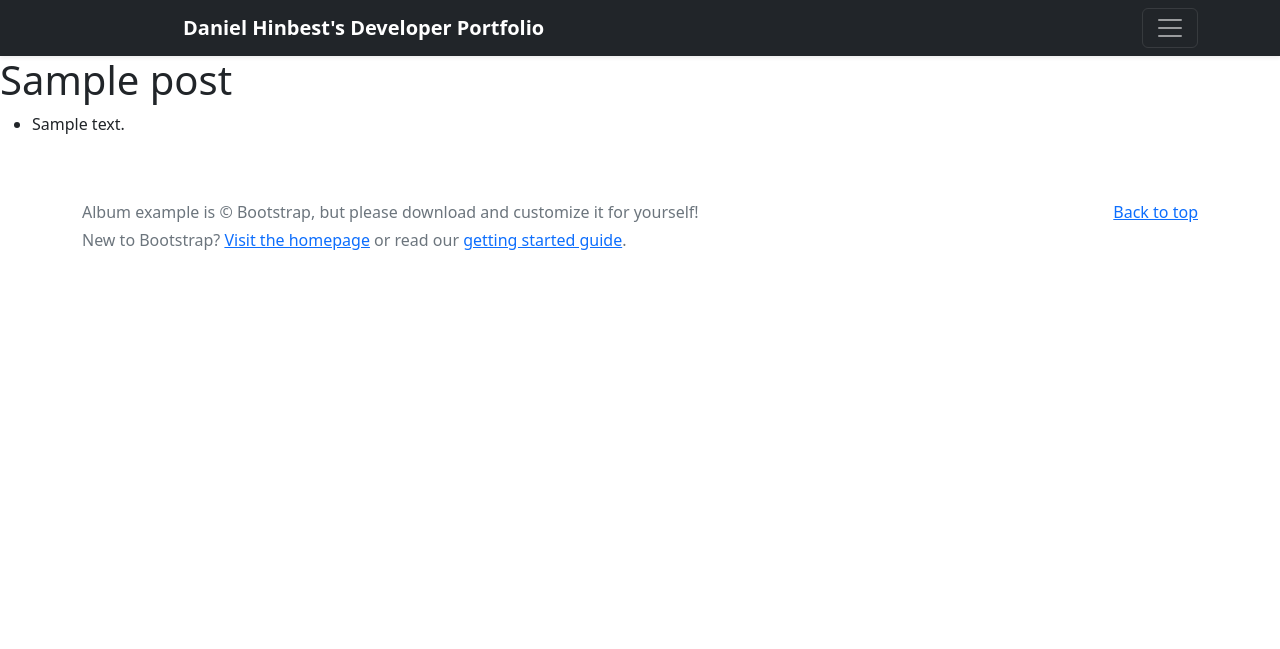
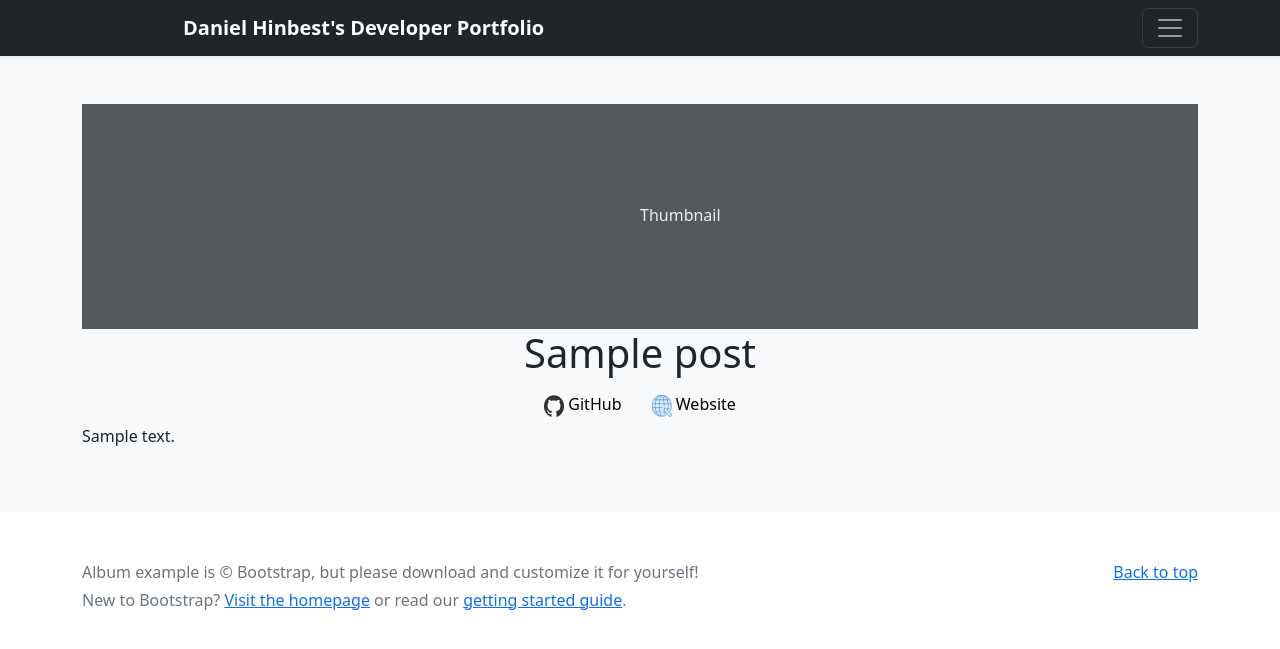
Before and after one commit to DanielHinbest/Portfolio, a Django app: page /1/ in a window 1280 px wide. Shown: the top 649 px of the page. Run offline with Django 4.2, Linux system fonts and the light colour scheme; tables that the repository leaves empty hold one stand-in row (values such as "Sample post"); some libraries are stand-ins or nearby versions.

Commit message:
view_post.html formatting completed

```diff
--- a/Portfolio notes.txt
+++ b/Portfolio notes.txt
@@ -1,15 +1,15 @@
 Application notes:
-- Use Django backend with React frontend
+- Use Django backend=
 - Create some way of viewing PDF version of the resume. Alternatively have a web page seperate for the resume with a download button
 - Hosted on Heroku most likely
 	- Heroku Basic (est. $7/mo) + Postgres Mini est. ($5/mo) = est. $12/mo
 	- Research other options
 Username: hinbestd
 Password: oF6HfM8tQA4m
-
 - See if using forms fixes buttom formatting
 - Add photo gallery in about page
 - Create mailto setup for email contact
+- Add return to home links to all pages
 
 Notes from LinkedIn Learning videos
 Work on sample projects
--- a/portfolio/templates/portfolio/index.html
+++ b/portfolio/templates/portfolio/index.html
@@ -35,10 +35,10 @@
                   <a href="{% url 'portfolio:edit_post' post.id %}"><button type="button" class="btn btn-sm btn-outline-secondary">Edit</button></a>
                   {% endif %}
                   {% if post.source_code_url != Null %}
-                  <a href="{{ post.source_code_url }}"><button type="button" class="btn btn-sm btn-outline-secondary"><img width="20" height="15" src="{% static 'portfolio/images/github.png' %}" alt="View on GitHub"/> View GitHub</button></a>
+                  <a href="{{ post.source_code_url }}"><button type="button" class="btn btn-sm btn-outline-secondary"><img width="20" height="15" src="{% static 'portfolio/images/github.png' %}" alt="View on GitHub"/> GitHub</button></a>
                   {% endif %}
                   {% if post.website_url != Null %}
-                  <a href="{{ post.website_url }}"><button type="button" class="btn btn-sm btn-outline-secondary"><img width="20" height="15" src="{% static 'portfolio/images/website.png' %}" alt="View website"/> View Website</button></a>
+                  <a href="{{ post.website_url }}"><button type="button" class="btn btn-sm btn-outline-secondary"><img width="20" height="15" src="{% static 'portfolio/images/website.png' %}" alt="View website"/> Website</button></a>
                   {% endif %}
                 </div>
                 <small class="text-muted">{{ post.pub_date }}</small>
--- a/portfolio/templates/portfolio/view_post.html
+++ b/portfolio/templates/portfolio/view_post.html
@@ -1,12 +1,25 @@
 {% extends 'portfolio/base.html' %}
+{% block title %}{{ post.title }}{% endblock title %}
+{% load static %}
 {% block content %}
-<h1>{{ post.title }}</h1>
-<ul>
-    <li>{{ post.content }}</li>
-</ul>
+<div class="album py-5 bg-light">
+    <div class="container">
+        <svg class="bd-placeholder-img card-img-top" width="100%" height="225" xmlns="http://www.w3.org/2000/svg" role="img" aria-label="Placeholder: Thumbnail" preserveAspectRatio="xMidYMid slice" focusable="false"><title>Placeholder</title><rect width="100%" height="100%" fill="#55595c"/><text x="50%" y="50%" fill="#eceeef" dy=".3em">Thumbnail</text></svg>
 
-{% if user.is_authenticated %}
-<a href="{% url 'portfolio:edit_post' post.id %}">Edit post</a>
-<a href="{% url 'portfolio:delete_post' post.id %}">Delete post</a>
-{% endif %}
+        <center>
+            <h1>{{ post.title }}</h1>
+            {% if post.source_code_url != Null %}
+            <a href="{{ post.source_code_url }}"><button type="button" class="btn btn-light"><img width="20" height="21.6" src="{% static 'portfolio/images/github.png' %}" alt="View on GitHub"/> GitHub</button></a>
+            {% endif %}
+            {% if post.website_url != Null %}
+            <a href="{{ post.website_url }}"><button type="button" class="btn btn-light"><img width="20" height="21.6" src="{% static 'portfolio/images/website.png' %}" alt="View website"/> Website</button></a>
+            {% endif %}
+            {% if user.is_authenticated %}
+            <a href="{% url 'portfolio:edit_post' post.id %}"><button class="btn btn-light" type="button">Edit post</button></a>
+            <a href="{% url 'portfolio:delete_post' post.id %}"><button class="btn btn-danger" type="button">Delete post</button></a>
+            {% endif %}
+        </center>
+        <p>{{ post.content }}</p>
+    </div>
+</div>
 {% endblock %}
```
